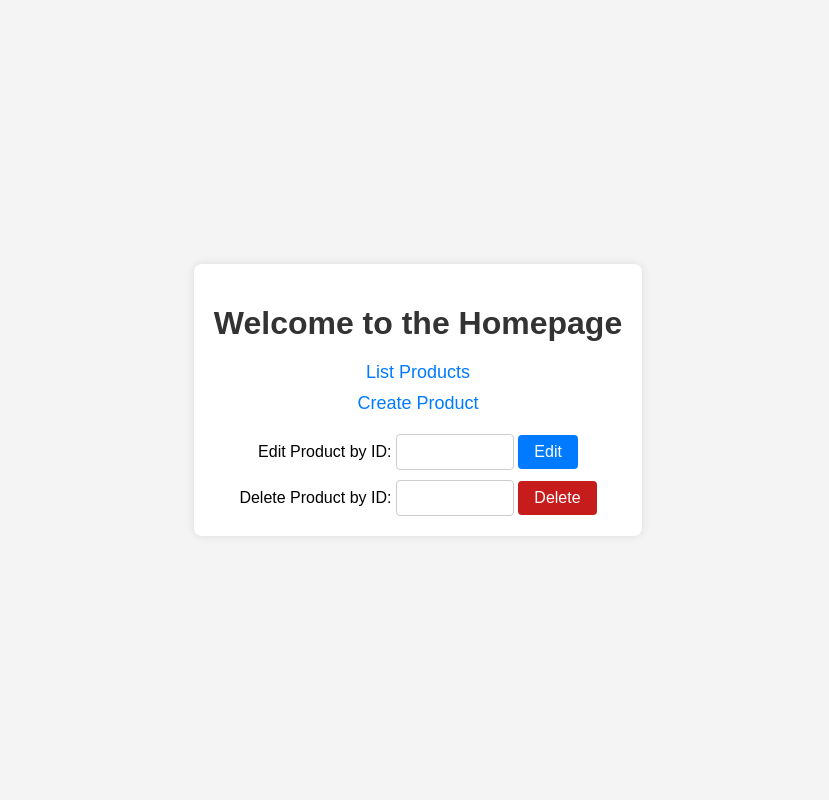
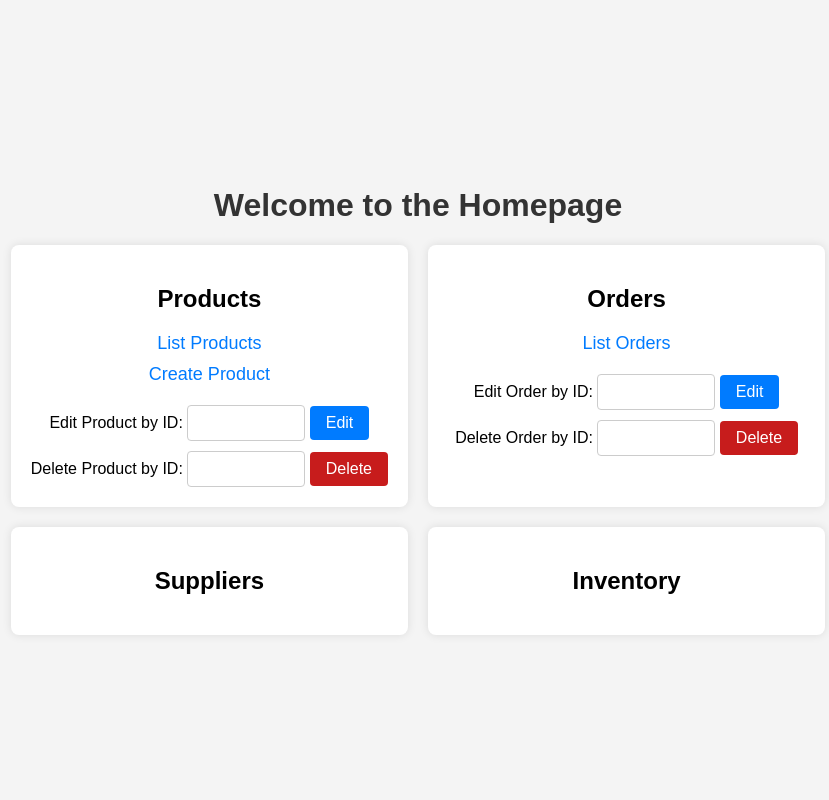
Before and after one commit to Bebok3Q/Management-System, a Django app: page / in a window 1280 px wide. Shown: the whole page, without its empty margins (222-1051 px from the left). Run offline with Django 5.2, Linux system fonts and the light colour scheme.

Commit message:
Add CRUD for ORDERS.

```diff
--- a/management_system/app/forms.py
+++ b/management_system/app/forms.py
@@ -5,3 +5,9 @@ class ProductForm(forms.ModelForm):
     class Meta:
         model = Product
         fields = '__all__'
+
+
+class OrderForm(forms.ModelForm):
+    class Meta:
+        model = Order
+        fields = '__all__'
--- a/management_system/app/models.py
+++ b/management_system/app/models.py
@@ -18,6 +18,7 @@ class Supplier(models.Model):
     contact = models.CharField()
 
 class Order(models.Model):
+    id = models.AutoField(primary_key=True)
     product = models.CharField(max_length=255)
     quantity = models.IntegerField()
     supplier = models.CharField(max_length=255)
--- a/management_system/app/templates/home.html
+++ b/management_system/app/templates/home.html
@@ -14,7 +14,13 @@
             justify-content: center;
             align-items: center;
             height: 100vh;
-            flex-direction: column;
+        }
+        .grid-container {
+            display: grid;
+            grid-template-columns: repeat(2, 1fr);
+            gap: 20px;
+            width: 100%;
+            max-width: 1200px;
         }
         .container {
             background: #fff;
@@ -24,7 +30,7 @@
             text-align: center;
         }
         h1 {
-            margin-bottom: 20px;
+            text-align: center;
             color: #333;
         }
         ul {
@@ -86,11 +92,58 @@
         .delete-form input[type="submit"]:hover{
             background-color: #9c1616;
         }
+        .order-form {
+            margin-top: 20px;
+        }
+        .order-form input[type="number"] {
+            padding: 8px;
+            width: 100px;
+            border: 1px solid #ccc;
+            border-radius: 4px;
+            font-size: 16px;
+        }
+        .order-form input[type="submit"] {
+            padding: 8px 16px;
+            background-color: #007BFF;
+            color: #fff;
+            border: none;
+            border-radius: 4px;
+            cursor: pointer;
+            font-size: 16px;
+        }
+        .order-form input[type="submit"]:hover {
+            background-color: #0056b3;
+        }
+        .delete_order-form{
+            margin-top: 10px;
+        }
+        .delete_order-form input[type="number"] {
+            padding: 8px;
+            width: 100px;
+            border: 1px solid #ccc;
+            border-radius: 4px;
+            font-size: 16px;
+        }
+        .delete_order-form input[type="submit"]{
+            padding: 8px 16px;
+            background-color: #c71c1c;
+            color: #fff;
+            border: none;
+            border-radius: 4px;
+            cursor: pointer;
+            font-size: 16px
+        }
+        .delete_order-form input[type="submit"]:hover{
+            background-color: #9c1616;
+        }
     </style>
 </head>
 <body>
+    <div>
+        <h1>Welcome to the Homepage</h1>
+        <div class="grid-container">
             <div class="container">
-        <h1>Welcome to the Homepage</h1>
+                <h2>Products</h2>
                 <ul>
                     <li><a href="{% url 'product_list' %}">List Products</a></li>
                     <li><a href="{% url 'product_create' %}">Create Product</a></li>
@@ -110,7 +163,34 @@
                     </form>
                 </div>
             </div>
-
+            <div class="container">
+                <h2>Orders</h2>
+                <ul>
+                    <li><a href="{% url 'order_list' %}">List Orders</a></li>
+                </ul>
+                <div class="order-form">
+                    <form action="{% url 'order_edit' id=0 %}" method="get">
+                        <label for="order_id">Edit Order by ID:</label>
+                        <input type="number" id="order_id" name="id" min="1" required>
+                        <input type="submit" value="Edit">
+                    </form>
+                </div>
+                <div class="delete_order-form">
+                    <form action="{% url 'order_delete' id=0 %}" method="get">
+                        <label for="delete_order_id">Delete Order by ID:</label>
+                        <input type="number" id="delete_order_id" name="id" min="1" required>
+                        <input type="submit" value="Delete">
+                    </form>
+                </div>
+            </div>
+            <div class="container">
+                <h2>Suppliers</h2>
+            </div>
+            <div class="container">
+                <h2>Inventory</h2>
+            </div>
+        </div>
+    </div>
     <script>
         document.querySelector('.edit-form form').addEventListener('submit', function(event) {
             const productId = document.getElementById('product_id').value;
@@ -122,6 +202,16 @@
         const actionUrl = "{% url 'product_delete' id=0 %}".replace("0", productId);
         this.action = actionUrl;
         });
+        document.querySelector('.order-form form').addEventListener('submit', function(event) {
+        const orderId = document.getElementById('order_id').value;
+        const actionUrl = "{% url 'order_edit' id=0 %}".replace("0", orderId);
+        this.action = actionUrl;
+        });
+        document.querySelector('.delete_order-form form').addEventListener('submit', function(event) {
+        const orderId = document.getElementById('delete_order_id').value;
+        const actionUrl = "{% url 'order_delete' id=0 %}".replace("0", orderId);
+        this.action = actionUrl;
+        });
     </script>
 </body>
 </html>
--- a/management_system/app/views.py
+++ b/management_system/app/views.py
@@ -2,11 +2,11 @@ from django.shortcuts import render, redirect, get_object_or_404
 import requests
 from django.http import HttpResponse
 from django.template import loader
-from .models import Product
+from .models import Product, Order
 from django_tables2 import SingleTableView
-from .tables import ProductTable
+from .tables import ProductTable, OrderTable
 from django.views.generic import ListView
-from .forms import ProductForm
+from .forms import ProductForm, OrderForm
 # Create your views here.
 
 def home(request):
@@ -51,3 +51,41 @@ def product_delete(request, id):
         product.delete()
         return redirect('product_list')
     return render(request, 'products/product_delete.html', {'product': product})
+
+
+def order_list(request):
+    orders = Order.objects.all()
+    return render(request, 'orders/order_list.html', {'orders': orders})
+
+class OrderListView(SingleTableView):
+    model = Order
+    table_class = OrderTable
+    template_name = 'orders/order_list.html'
+
+def order_create(request):
+    if request.method == "POST":
+        form = OrderForm(request.POST)
+        if form.is_valid():
+            form.save()
+            return redirect("order_list")
+    else:
+        form = OrderForm()
+    return render(request, 'orders/order_list.html', {'form': form})
+
+def order_edit(request, id):
+    order = get_object_or_404(Order, pk=id)
+    if request.method=="POST":
+        form = OrderForm(request.POST, instance=order)
+        if form.is_valid():
+            form.save()
+            return redirect('order_list')
+    else:
+        form = OrderForm(instance=order)
+    return render(request, 'orders/order_form.html', {'form':form})
+
+def order_delete(request, id):
+    order = get_object_or_404(Order, pk=id)
+    if request.method == "POST":
+        order.delete()
+        return redirect("order_list")
+    return render(request, 'orders/order_delete.html', {'order': order})
--- a/management_system/management_system/urls.py
+++ b/management_system/management_system/urls.py
@@ -16,7 +16,7 @@ Including another URLconf
 """
 from django.contrib import admin
 from django.urls import path, include
-from app.views import ProductListView, product_create, product_update, home, product_delete
+from app.views import ProductListView, product_create, product_update, home, product_delete, OrderListView, order_edit, order_delete
 
 urlpatterns = [
     path('admin/', admin.site.urls),
@@ -24,5 +24,8 @@ urlpatterns = [
     path('list/', ProductListView.as_view(), name='product_list'),
     path('create/', product_create, name='product_create'),
     path('<int:id>/edit/', product_update, name='product_update'),
-    path('<int:id>/delete/', product_delete, name='product_delete')
+    path('<int:id>/delete/', product_delete, name='product_delete'),
+    path('orders/', OrderListView.as_view(), name='order_list'),
+    path('order/<int:id>/edit/', order_edit, name='order_edit'),
+    path('order/<int:id>/delete/', order_delete, name='order_delete')
 ]
```
Also changed, not shown: management_system/app/tables.py (+8 -1 lines), management_system/app/templates/orders/order_delete.html (added, +81 -0 lines), management_system/app/templates/orders/order_form.html (added, +88 -0 lines), management_system/app/templates/orders/order_list.html (added, +85 -0 lines). Lines whose indentation alone changed are shown as unchanged.
